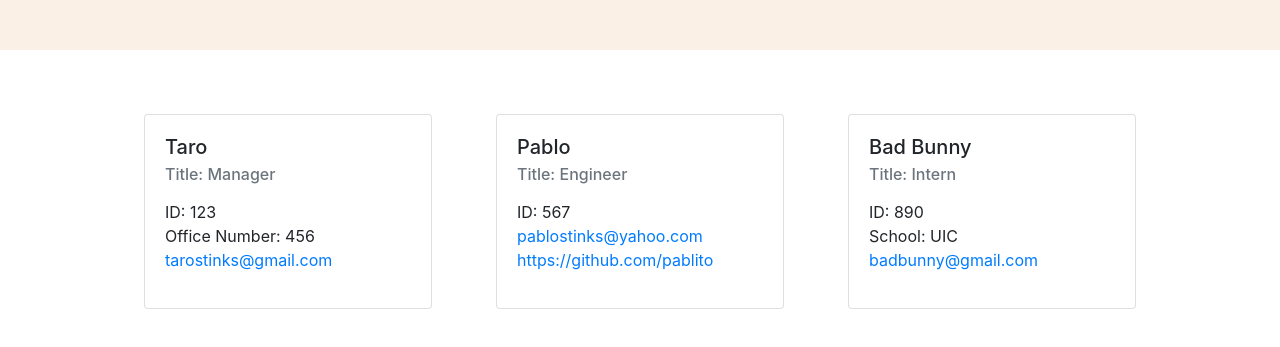
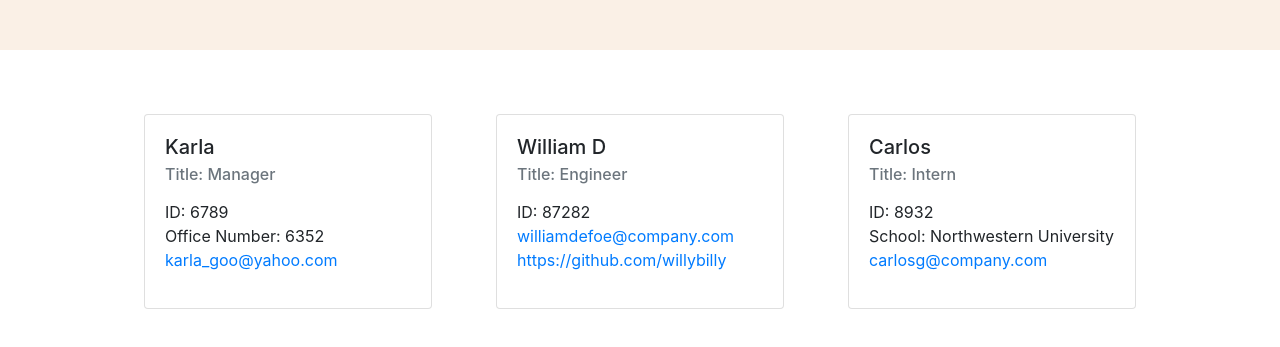
Before and after one commit to karlagoo/Team-Profile-Generator, a website: page dist/team.html in a window 1280 px wide. Shown: the part 153-500 px from the top of the page. Drawn offline with nearby package versions, Linux system fonts and the light colour scheme.

Commit message:
edited readme

```diff
--- a/dist/team.html
+++ b/dist/team.html
@@ -24,24 +24,24 @@
             <div class="main-section col-12 d-flex justify-content-center">
             <div class="card" style="width: 18rem;">
         <div class="card-body">
-            <h5 class="card-title">Taro</h5>
+            <h5 class="card-title">Karla</h5>
             <h6 class="card-subtitle mb-2 text-muted">Title: Manager</h6>
             <p>
-                <li>ID: 123</li>
-                <li>Office Number: 456</li>
-                <li><a href="mailto:tarostinks@gmail.com" class="card-link">tarostinks@gmail.com</a></li>
+                <li>ID: 6789</li>
+                <li>Office Number: 6352</li>
+                <li><a href="mailto:karla_goo@yahoo.com" class="card-link">karla_goo@yahoo.com</a></li>
             </p>
         </div>
     </div>
 
         <div class="card" style="width: 18rem;">
             <div class="card-body">
-                <h5 class="card-title">Pablo</h5>
+                <h5 class="card-title">William D</h5>
                    <h6 class="card-subtitle mb-2 text-muted">Title: Engineer</h6>
                        <p>
-                           <li>ID: 567</li>
-                              <li><a href="mailto:pablostinks@yahoo.com" class="card-link">pablostinks@yahoo.com</a></li>
-                              <li><a href="http://github.com/pablito" class="card-link">https://github.com/pablito</a></li>
+                           <li>ID: 87282</li>
+                              <li><a href="mailto:williamdefoe@company.com" class="card-link">williamdefoe@company.com</a></li>
+                              <li><a href="http://github.com/willybilly" class="card-link">https://github.com/willybilly</a></li>
                         </p>
             </div>
         </div>
@@ -49,12 +49,12 @@
 
        <div class="card" style="width: 18rem;">
              <div class="card-body">
-                 <h5 class="card-title">Bad Bunny</h5>
+                 <h5 class="card-title">Carlos</h5>
                  <h6 class="card-subtitle mb-2 text-muted">Title: Intern</h6>
                  <p>
-                     <li>ID: 890</li>
-                     <li>School: UIC</li>
-                     <li><a href="mailto:badbunny@gmail.com" class="card-link">badbunny@gmail.com</a></li>
+                     <li>ID: 8932</li>
+                     <li>School: Northwestern University</li>
+                     <li><a href="mailto:carlosg@company.com" class="card-link">carlosg@company.com</a></li>
                  </p>
              </div>
          </div>
```
Also changed, not shown: README.md.
